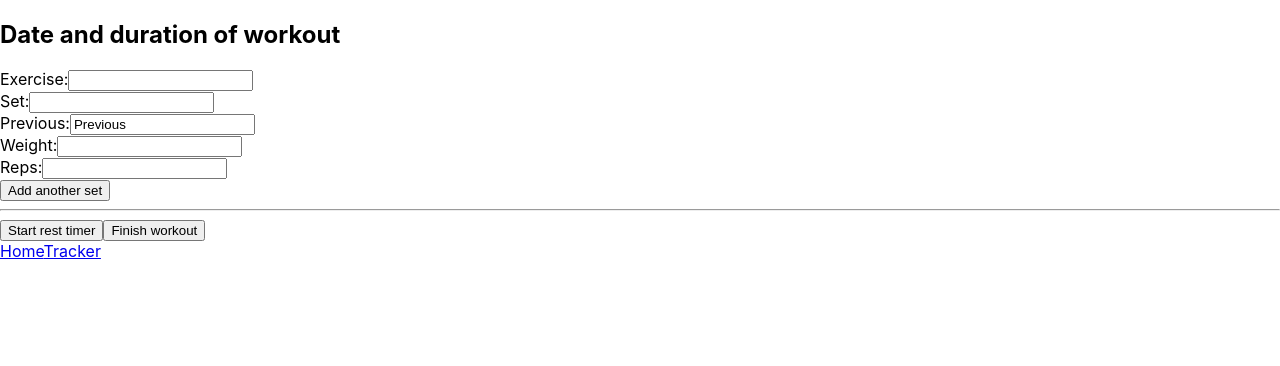
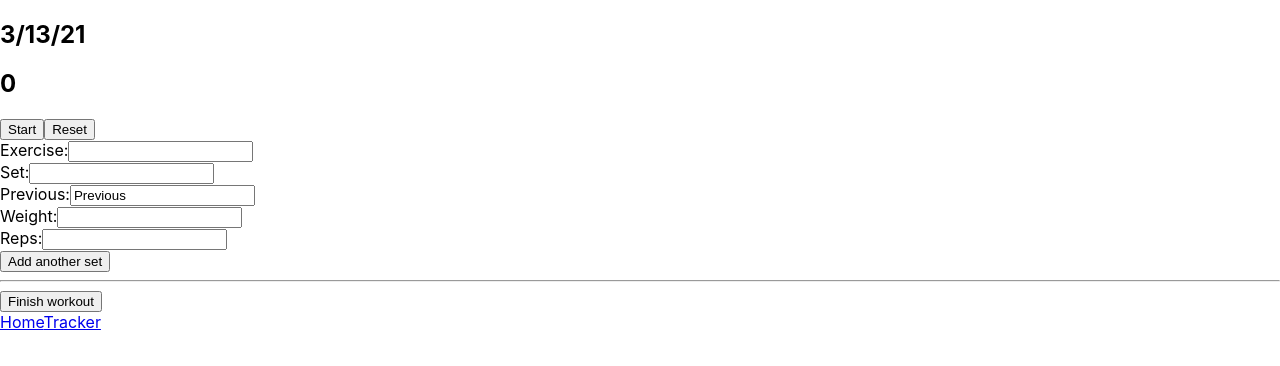
Before and after one commit to developerVincentAmbrosio/fitness-app, a React (Create React App) app: page /tracker in a window 1280 px wide. Shown: the top 366 px of the page. Built offline with nearby package versions, Linux system fonts and the light colour scheme.

Commit message:
worked on stopwatch

```diff
--- a/package.json
+++ b/package.json
@@ -6,8 +6,10 @@
     "@testing-library/jest-dom": "^5.11.4",
     "@testing-library/react": "^11.1.0",
     "@testing-library/user-event": "^12.1.10",
+    "moment": "^2.29.1",
     "react": "^17.0.1",
     "react-dom": "^17.0.1",
+    "react-moment": "^1.1.1",
     "react-router-dom": "^5.2.0",
     "react-scripts": "4.0.3",
     "web-vitals": "^1.0.1"
--- a/src/components/Landing.js
+++ b/src/components/Landing.js
@@ -10,7 +10,7 @@ function Landing() {
             <main>
                 <h2>An app that tracks your workouts, sets, reps and notes</h2>
                 <Link to='/tracker'>
-                    Start crushing it!
+                    <button>Start crushing it!</button>
                 </Link>
             </main>
         </body>
--- /dev/null
+++ b/src/components/Stopwatch.js
@@ -0,0 +1,29 @@
+import React, { useRef, useState } from 'react';
+
+const Stopwatch = () => {
+    const [runtime, setRuntime] = useState(0);
+    const [status, setStatus] = useState(false);
+    const runRef = useRef(null);
+
+    const handleTimer = e => {
+        setStatus(true)
+        runRef.current = setInterval(() => {
+            setRuntime((runtime) => runtime + 1)
+        }, 1000)
+    };
+
+    const handleResetTimer = e => {
+        clearInterval();
+        this.setState({runtime: 0, status: false });
+    };
+
+    return(
+        <>
+            <h2>{runtime}</h2>
+            <button onClick={handleTimer}>{status ? 'Stop' : 'Start'}</button>
+            <button onClick={handleResetTimer}>Reset</button>
+        </>
+    );
+}
+
+export default Stopwatch;
--- a/src/components/Tracker.js
+++ b/src/components/Tracker.js
@@ -1,12 +1,24 @@
 import React from 'react';
+import Moment from 'react-moment';
+import Stopwatch from './Stopwatch';
 import Nav from './Nav';
 
+
 class Tracker extends React.Component{
+    constructor(props) {
+        super(props);
+        this.state = {
+            currentDate: Date().toLocaleString(),
+            status: false,
+            runtime: 0,
+        };
+    }
     render() {
         return (
             <body>
                 <heading>
-                    <h2>Date and duration of workout</h2>
+                    <h2><Moment format="M/D/YY">{ this.state.currentDate }</Moment></h2>
+                    <Stopwatch />
                 </heading>
                 <form>
                     <label for="Exercise">Exercise:</label>
@@ -28,7 +40,6 @@ class Tracker extends React.Component{
                 </form>
                 <hr/>
                 <secton>
-                    <button>Start rest timer</button>
                     <button>Finish workout</button>
                 </secton>
                 <nav>
```
Also changed, not shown: 1 other file (tests, documents, lock files or other folders).
